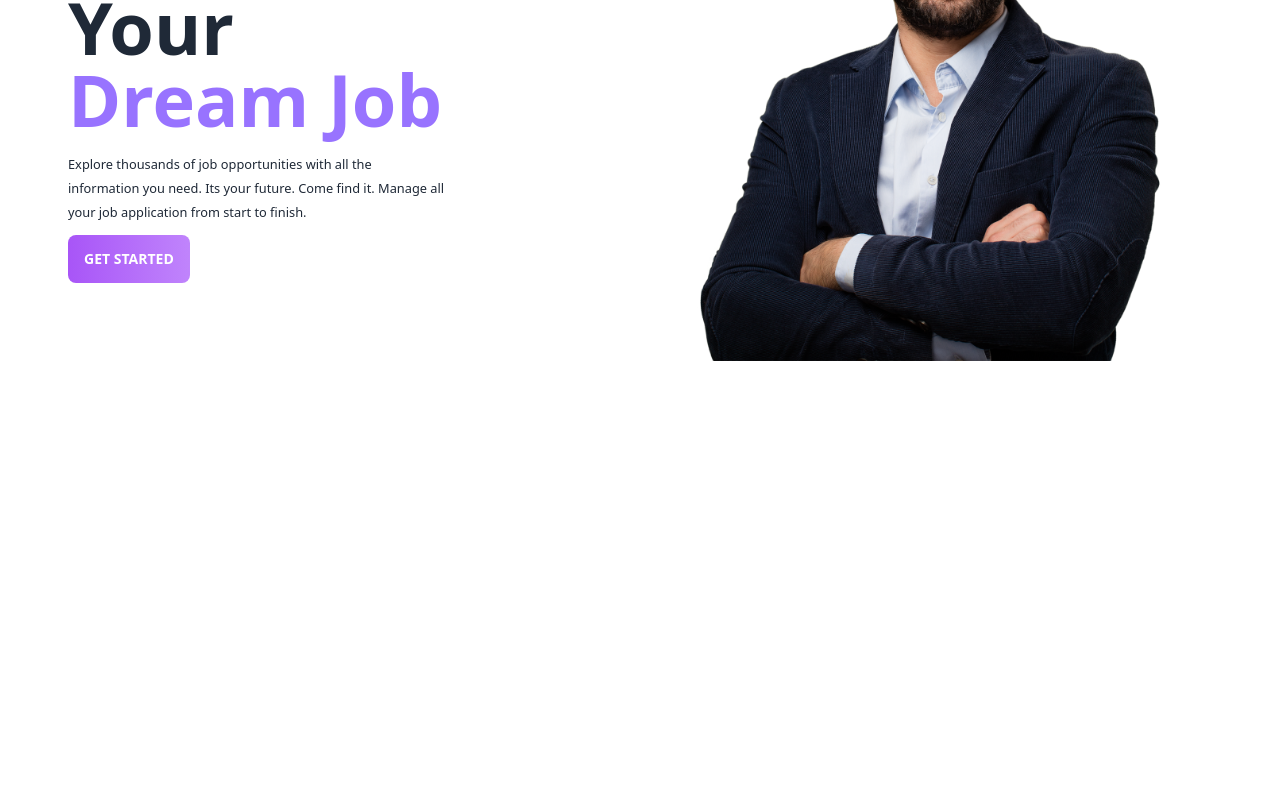
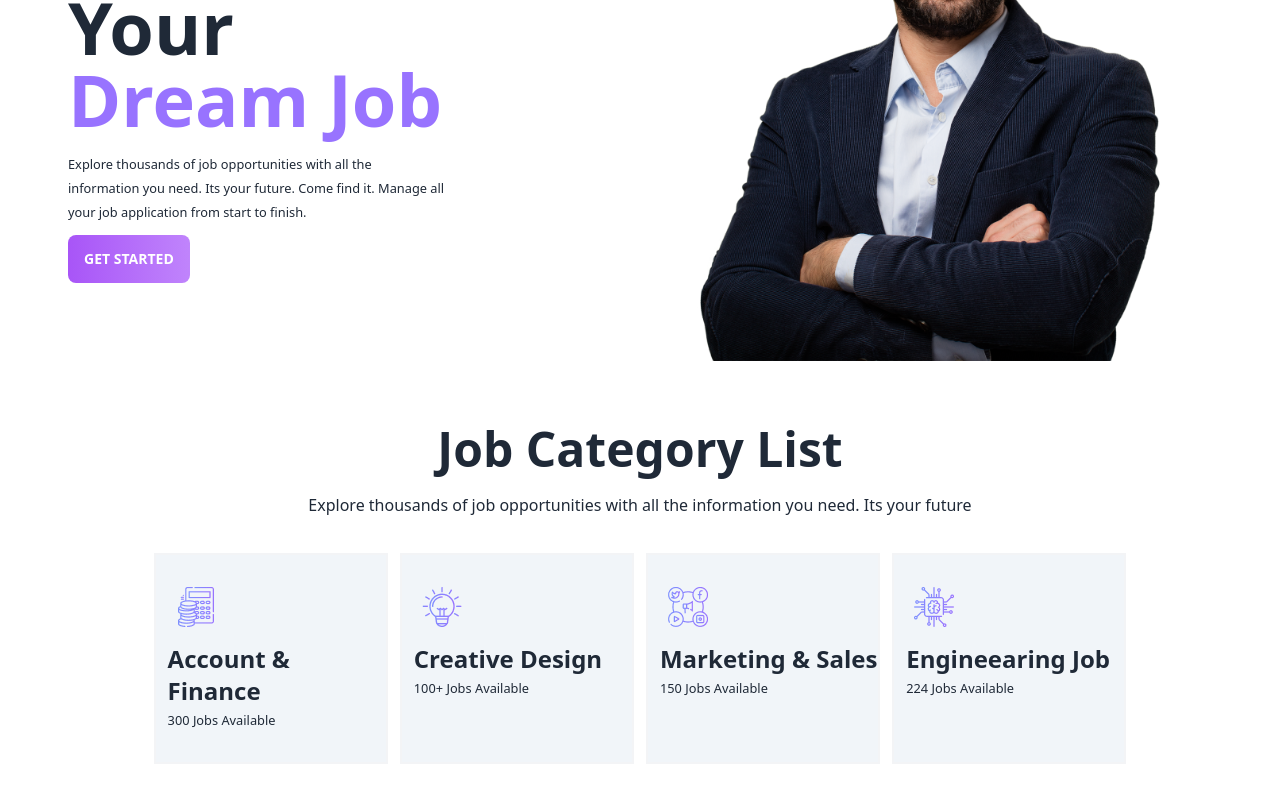
Before and after one commit to Sheikhmsip/Career-Hub-JS, a React (Vite) app: page / in a window 1280 px wide. Shown: the part 346-1146 px from the top of the page. Before the commit the page ends 800 px from the top, so only its background shows below. Built offline with nearby package versions, Linux system fonts and the light colour scheme.

Commit message:
added category section

```diff
--- a/src/components/Header/Header.jsx
+++ b/src/components/Header/Header.jsx
@@ -5,10 +5,10 @@ import Home from '../Home/Home';
 
 const Header = () => {
     return (
-        <div>
+        <>
             <NavBar></NavBar>
 
-        </div>
+        </>
 
 
 
--- a/src/components/Home/Home.jsx
+++ b/src/components/Home/Home.jsx
@@ -1,7 +1,11 @@
 import React from 'react';
+import JobApply from '../JobApply/JobApply';
+import JobCaregory from '../JobCategory/JobCategory';
+import JobCategory from '../JobCategory/JobCategory';
 
 const Home = () => {
   return (
+    <>
       <div className=' flex-row justify-between gap-5 items-center py-5 px-3 md:flex'>
         <div className='w-[] md:pl-6'>
           <div className='md:text-7xl text-6xl leading-tight font-semibold '>
@@ -17,6 +21,8 @@ const Home = () => {
 
         </div>
       </div>
+    <JobCategory></JobCategory>
+    </>
   );
 };
 
--- /dev/null
+++ b/src/components/JobApply/JobApply.jsx
@@ -0,0 +1,11 @@
+import React from 'react';
+
+const JobApply = () => {
+    return (
+        <div className='py-5'>
+          <h1>Apply Jobs</h1>
+        </div>
+    );
+};
+
+export default JobApply;
--- /dev/null
+++ b/src/components/JobCategory/JobCategory.jsx
@@ -0,0 +1,36 @@
+import React from 'react';
+
+const JobCategory = () => {
+    return (
+        <div className='py-5 mt-6'>
+            <h1 className='text-center text-5xl font-semibold'>Job Category List</h1>
+            <p className='text-center text-base py-3 mt-2'>Explore thousands of job opportunities with all the information you need. Its your future</p>
+
+            {/* Job Category section */}
+            <div className='grid md:grid-cols-2 lg:grid-cols-4 items-center gap-3 w-[80%] mx-auto mt-6'>
+                <div className=' bg-slate-100 border-gray-100 border-2 pl-3 py-4 h-[211px]'>
+                    <img className='py-4 pl-2' src="../../../public/Icons/accounts 1.png" alt="" />
+                    <p className='text-2xl font-bold'>Account & Finance</p>
+                    <p><small>300 Jobs Available</small></p>
+                </div>
+                <div className=' bg-slate-100 border-gray-100 border-2 pl-3 py-4 h-[211px]'>
+                    <img className='py-4 pl-2' src="../../../public/Icons/business 1.png" alt="" />
+                    <p className='text-2xl font-bold'>Creative Design</p>
+                    <p><small>100+ Jobs Available</small></p>
+                </div>
+                <div className=' bg-slate-100 border-gray-100 border-2 pl-3 py-4 h-[211px]'>
+                    <img className='py-4 pl-2' src="../../../public/Icons/social-media 1.png" alt="" />
+                    <p className='text-2xl font-bold'>Marketing & Sales</p>
+                    <p><small>150 Jobs Available</small></p>
+                </div>
+                <div className=' bg-slate-100 border-gray-100 border-2 pl-3 py-4 h-[211px]'>
+                    <img className='py-4 pl-2' src="../../../public/Icons/chip 1.png" alt="" />
+                    <p className='text-2xl font-bold'>Engineearing Job</p>
+                    <p><small>224 Jobs Available</small></p>
+                </div>
+            </div>
+        </div>
+    );
+};
+
+export default JobCategory;
--- a/src/components/NavBar/NavBar.jsx
+++ b/src/components/NavBar/NavBar.jsx
@@ -13,7 +13,7 @@ const NavBar = () => {
                    <li><Link to='/'>Home</Link></li>
                     <li><Link to='/statistics'>Statistics</Link></li>
                     <li tabIndex={0}>
-                        <Link className="justify-between">
+                        <Link to='/jobapply' className="justify-between">
                         Applied Jobs
                         </Link>
 
@@ -28,7 +28,7 @@ const NavBar = () => {
             <li><Link to='/'>Home</Link></li>
                 <li><Link to='/statistics'>Statistics</Link></li>
                 <li tabIndex={0}>
-                    <Link>
+                    <Link to='/jobapply'>
                     Applied Jobs
                     </Link>
                 </li>
--- a/src/components/Statistics/Statistics.jsx
+++ b/src/components/Statistics/Statistics.jsx
@@ -1,5 +1,5 @@
 import React, { useCallback, useState } from 'react';
-import { PieChart, Pie, Sector } from "recharts";
+import { PieChart, Pie, Sector, Tooltip } from "recharts";
 
 const data = [
     { name: "Assignment-1", value: 60 },
@@ -98,7 +98,7 @@ const Statistics = () => {
 
         <div>
             <p className='text-center mt-10 pt-10 text-4xl font-semibold text-[#8884D8]'>Assignment Mark Statistics</p>
-            <PieChart width={700} height={500} className='mx-auto'>
+            <PieChart width={700} height={500} className='mx-auto pl-8'>
                 <Pie
                     activeIndex={activeIndex}
                     activeShape={renderActiveShape}
@@ -111,6 +111,7 @@ const Statistics = () => {
                     dataKey="value"
                     onMouseEnter={onPieEnter}
                 />
+                <Tooltip></Tooltip>
             </PieChart>
         </div>
 
--- a/src/main.jsx
+++ b/src/main.jsx
@@ -10,6 +10,7 @@ import Main from './components/Layout/Main';
 import Header from './components/Header/Header';
 import Home from './components/Home/Home';
 import Statistics from './components/Statistics/Statistics';
+import JobApply from './components/JobApply/JobApply';
 
 const router = createBrowserRouter([
   {
@@ -24,6 +25,10 @@ const router = createBrowserRouter([
       {
         path: 'statistics',
         element: <Statistics></Statistics>
+      },
+      {
+        path: 'jobapply',
+        element: <JobApply></JobApply>
       }
     ]
   }
```
Lines whose indentation alone changed are shown as unchanged.
